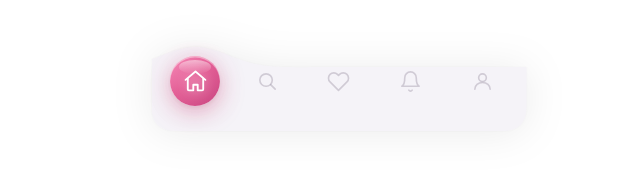
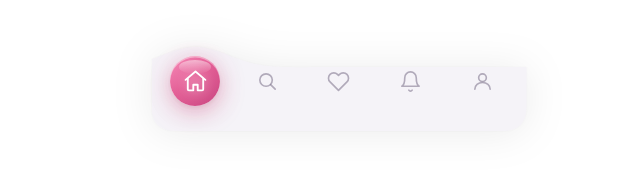
Before and after one commit to yuhanwu-klein/ui-index, a plain HTML site: page tabbar-bouncy.html in a window 1280 px wide. Shown: the part 609-780 px from the top of the page, 301-941 px from the left. Drawn offline with Linux system fonts and the light colour scheme.

Commit message:
Week 9: increase inactive icon visibility in bouncy tab bar
Raise stroke opacity from .35 to .55 and remove blur filter so
inactive icons are easier to see while still looking matte/frosted.

Co-Authored-By: Claude Opus 4.6 <noreply@anthropic.com>

```diff
--- a/tabbar-bouncy.html
+++ b/tabbar-bouncy.html
@@ -66,7 +66,7 @@ body{
   stroke-linecap:round;stroke-linejoin:round;fill:none;stroke-width:1.7;
   transition:transform .45s cubic-bezier(.34,1.56,.64,1),stroke .25s;
 }
-.tab.off svg{stroke:rgba(140,130,150,.35);filter:blur(.3px)}
+.tab.off svg{stroke:rgba(120,110,135,.55)}
 .tab.on svg{stroke:#fff;transform:scale(1.15);filter:drop-shadow(0 0 6px rgba(255,255,255,.7)) drop-shadow(0 0 14px rgba(233,100,160,.5))}
 
 html.is-preview body{padding:0;align-items:flex-end}
```
